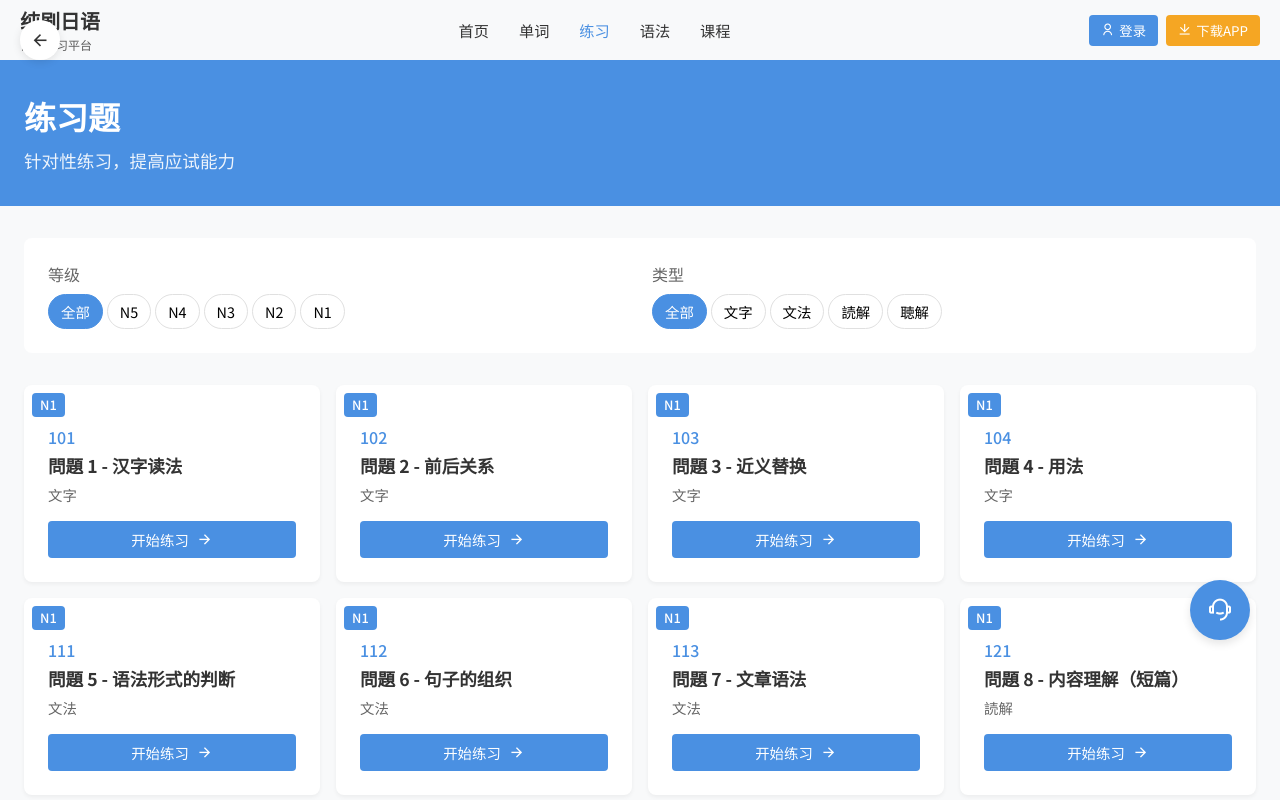
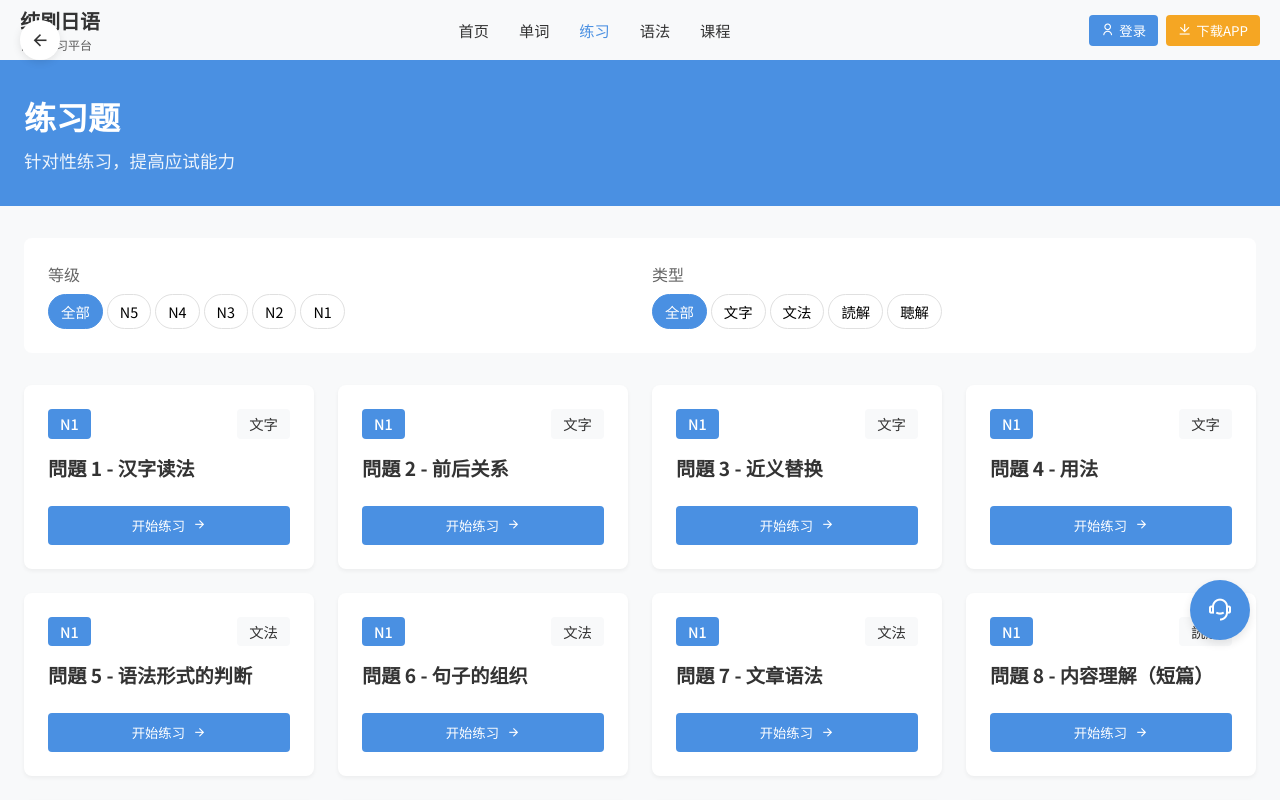
Before and after one commit to ggcmsk11/japan_learn, a Vue app: page /practice in a window 1280 px wide. Shown: the top 800 px of the page. Built offline with nearby package versions, Linux system fonts and the light colour scheme.

Commit message:
Updated PracticePage.vue

```diff
--- a/src/views/PracticePage.vue
+++ b/src/views/PracticePage.vue
@@ -45,16 +45,19 @@
           class="practice-card"
           @click="startPractice(question)"
         >
-          <div class="level-badge">{{ question.jlptLevel }}</div>
-          <div class="question-content">
-            <div class="question-id">{{ question.questionBankId }}</div>
-            <h3>{{ question.question }}</h3>
-            <p class="question-type">{{ question.tixing }}</p>
+          <div class="card-header">
+            <div class="level-badge">{{ question.jlptLevel }}</div>
+            <div class="type-badge">{{ question.tixing }}</div>
           </div>
-          <button class="btn-start">
-            开始练习
-            <i class="ri-arrow-right-line"></i>
-          </button>
+
+          <h3>{{ question.question }}</h3>
+
+          <div class="card-footer">
+            <button class="btn-start">
+              开始练习
+              <i class="ri-arrow-right-line"></i>
+            </button>
+          </div>
         </div>
       </div>
     </div>
@@ -242,62 +245,63 @@ const downloadApp = () => {
 .practice-grid {
   display: grid;
   grid-template-columns: repeat(auto-fill, minmax(280px, 1fr));
-  gap: var(--spacing-md);
+  gap: var(--spacing-lg);
 }
 
 .practice-card {
-  position: relative;
   background-color: white;
   border-radius: var(--border-radius);
   padding: var(--spacing-lg);
   box-shadow: var(--shadow-sm);
   transition: all var(--transition-normal);
   cursor: pointer;
-  display: flex;
-  flex-direction: column;
-  gap: var(--spacing-md);
 
   &:hover {
-    transform: translateY(-2px);
+    transform: translateY(-5px);
     box-shadow: var(--shadow-md);
 
     .btn-start {
       background-color: var(--primary-dark);
+
+      i {
+        transform: translateX(4px);
+      }
     }
   }
 }
 
-.level-badge {
-  position: absolute;
-  top: var(--spacing-sm);
-  left: var(--spacing-sm);
-  background-color: var(--primary-color);
-  color: white;
-  padding: 2px 8px;
+.card-header {
+  display: flex;
+  justify-content: space-between;
+  margin-bottom: var(--spacing-md);
+}
+
+.level-badge,
+.type-badge {
+  padding: 4px 12px;
   border-radius: 4px;
-  font-size: 0.8rem;
+  font-size: 0.9rem;
   font-weight: 500;
 }
 
-.question-content {
-  flex: 1;
-  padding-top: var(--spacing-md);
+.level-badge {
+  background-color: var(--primary-color);
+  color: white;
 }
 
-.question-id {
-  color: var(--primary-color);
-  font-weight: 500;
-  margin-bottom: var(--spacing-xs);
+.type-badge {
+  background-color: var(--background-color);
+  color: var(--text-color);
 }
 
 h3 {
-  font-size: 1.1rem;
-  margin-bottom: var(--spacing-xs);
+  font-size: 1.2rem;
+  margin-bottom: var(--spacing-lg);
+  line-height: 1.4;
 }
 
-.question-type {
-  color: var(--text-light);
-  font-size: 0.9rem;
+.card-footer {
+  margin-top: auto;
 }
 
 .btn-start {
@@ -309,20 +313,20 @@ h3 {
   background-color: var(--primary-color);
   color: white;
   border: none;
-  padding: 8px;
+  padding: 10px;
   border-radius: 4px;
-  font-size: 0.9rem;
   font-weight: 500;
-  transition: background-color var(--transition-fast);
+  cursor: pointer;
+  transition: all var(--transition-fast);
 
   i {
-    font-size: 1rem;
+    transition: transform var(--transition-fast);
   }
 }
 
 .purchase-dialog,
 .download-dialog {
-  :deep(.el-dialog__header) {
+  :deep(.el-dialog__header)  {
     margin-right: 0;
     text-align: center;
   }
```
